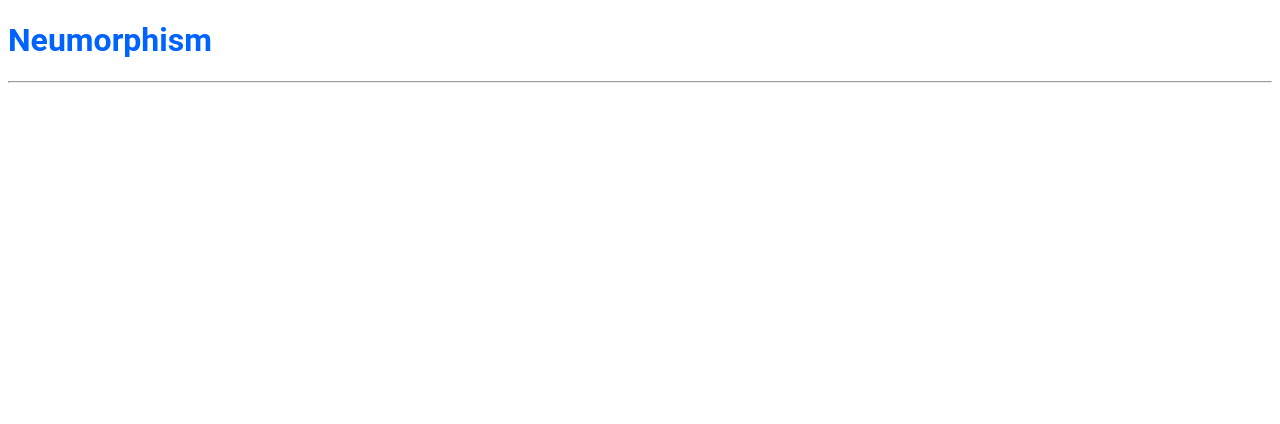
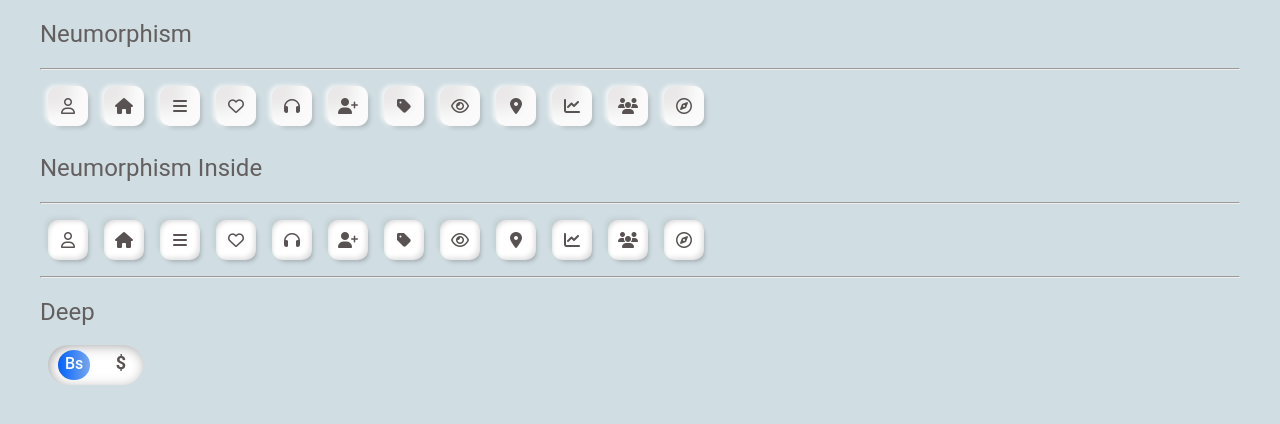
Before and after one commit to ianahernandez/neumorphism, a plain HTML site: page index.html in a window 1280 px wide. Drawn offline with Linux system fonts and the light colour scheme.

Commit message:
kit ui buttons

```diff
--- a/index.html
+++ b/index.html
@@ -3,10 +3,98 @@
 <head>
 	<title>Neumorphism</title>
 	<link rel="stylesheet" href="./style.css">
+	<script src="https://use.fontawesome.com/0a224d90c4.js"></script>
+	<meta name="viewport" content="width=device-width, user-scalable=no">
 </head>
 <body>
-	<h1 class="title">Neumorphism</h1>
-	<hr>
-	<div></div>
+	<section class="main">
+		<h2 class="title">Neumorphism</h2>
+		<hr>
+		<div class="container">
+			<div class="button-container">
+				<div class="button fa fa-user-o icon"></div>
+			</div>
+			<div class="button-container">
+				<div class="button fa fa-home icon"></div>
+			</div>
+			<div class="button-container">
+				<div class="button fa fa-bars icon"></div>
+			</div>
+			<div class="button-container">
+				<div class="button fa fa-heart-o icon"></div>
+			</div>
+			<div class="button-container">
+				<div class="button fa  fa-headphones icon"></div>
+			</div>
+			<div class="button-container">
+				<div class="button fa fa-user-plus icon"></div>
+			</div>
+			<div class="button-container">
+				<div class="button fa fa-tag icon"></div>
+			</div>
+			<div class="button-container">
+				<div class="button fa fa-eye icon"></div>
+			</div>
+			<div class="button-container">
+				<div class="button fa fa-map-marker icon"></div>
+			</div>
+			<div class="button-container">
+				<div class="button fa fa-line-chart icon"></div>
+			</div>
+			<div class="button-container">
+				<div class="button fa fa-users icon"></div>
+			</div>
+			<div class="button-container">
+				<div class="button fa fa-compass icon"></div>
+			</div>
+		</div>
+		<h2 class="title">Neumorphism Inside</h2>
+		<hr>
+		<div class="container">
+			<div class="button-inside-container">
+				<div class="button fa fa-user-o icon"></div>
+			</div>
+			<div class="button-inside-container">
+				<div class="button fa fa-home icon"></div>
+			</div>
+			<div class="button-inside-container">
+				<div class="button fa fa-bars icon"></div>
+			</div>
+			<div class="button-inside-container">
+				<div class="button fa fa-heart-o icon"></div>
+			</div>
+			<div class="button-inside-container">
+				<div class="button fa  fa-headphones icon"></div>
+			</div>
+			<div class="button-inside-container">
+				<div class="button fa fa-user-plus icon"></div>
+			</div>
+			<div class="button-inside-container">
+				<div class="button fa fa-tag icon"></div>
+			</div>
+			<div class="button-inside-container">
+				<div class="button fa fa-eye icon"></div>
+			</div>
+			<div class="button-inside-container">
+				<div class="button fa fa-map-marker icon"></div>
+			</div>
+			<div class="button-inside-container">
+				<div class="button fa fa-line-chart icon"></div>
+			</div>
+			<div class="button-inside-container">
+				<div class="button fa fa-users icon"></div>
+			</div>
+			<div class="button-inside-container">
+				<div class="button fa fa-compass icon"></div>
+			</div>
+		</div>
+		<hr>
+		<h2 class="title">Deep</h2>
+		<div class="button-deep">
+			<span class="button-icon primary">Bs</span>
+				<span class="button-icon secondary">$</span>
+		</div>
+
+	</section>
 </body>
 </html>
--- a/style.css
+++ b/style.css
@@ -1,6 +1,77 @@
 body{
 	font-family: Roboto;
+	background-color:#d0dde2 ;
+}
+.main{
+	max-width: 1200px;
+	width: 1200px;
+	margin: auto;
+}
+.container{
+	display: flex;
 }
 .title{
-	color: #0062ff;
+	color: #635f5f;
+	font-weight: 400;
 }
+.button-container{
+	display: flex;
+	margin: 0.5rem;
+	width: 40px;
+	height: 40px;
+	color: #585252;
+	border-radius: 10px;
+	background: #eae8e8;
+	box-shadow: inset -16px -16px 15px rgba(255,255,255,0.8), 4px 4px 5px -3px rgba(0, 0, 0, 0.2), -3px -1px 4px 0px rgba(255,255,255,0.7);
+}
+.button-inside-container{
+	display: flex;
+	margin: 0.5rem;
+	width: 40px;
+	height: 40px;
+	background: #fff;
+	color: #585252;
+	border-radius: 10px;
+	box-shadow: inset 3px 4px 5px -3px rgba(0, 0, 0, 0.16), inset -4px -4px 5px -2px rgba(0, 0, 0, 0.13), 3px 4px 5px -3px rgba(0, 0, 0, 0.26), -4px -4px 5px -2px rgba(0, 0, 0, 0.07);
+}
+.button-deep{
+	display: flex;
+	justify-content: space-between;
+	margin: 0.5rem;
+	width: 85px;
+	height: 40px;
+	background: #fff;
+	font-weight: 500;
+	border-radius: 40px;
+	box-shadow: inset 2px 2px 15px -4px rgba(0,0,0,0.5);
+  padding: 0 5px;
+}
+.button-icon.secondary{
+	display: flex;
+	margin: 5px;
+	padding: 2px 7px;
+	font-weight: 600;
+	font-size: 18px;
+	color: #585252;
+}
+.button-icon.primary{
+	background: linear-gradient(to right, #0062ff,#7aa7ea);
+	color: #fff;
+	display: flex;
+	padding: 4px 7px;
+	border-radius: 50%;
+	margin: 5px;
+}
+.button{
+	margin: auto;
+}
+
+@media (max-width: 600px) {
+  .main, .container {
+    width: 100%;
+	}
+	.container{
+		display: flex;
+    flex-wrap: wrap;
+	}
+}
```
